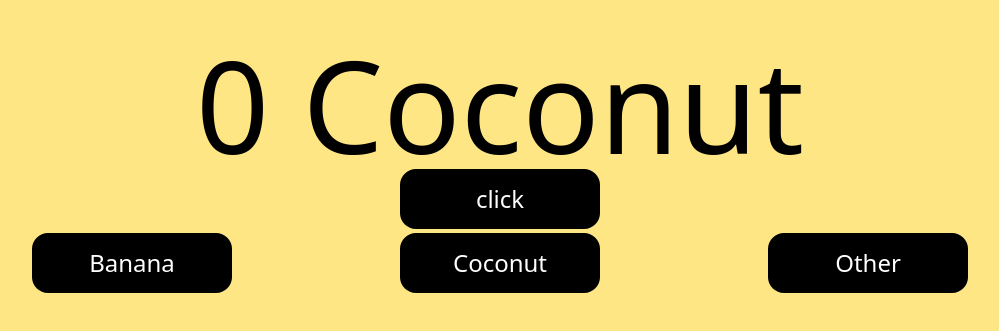
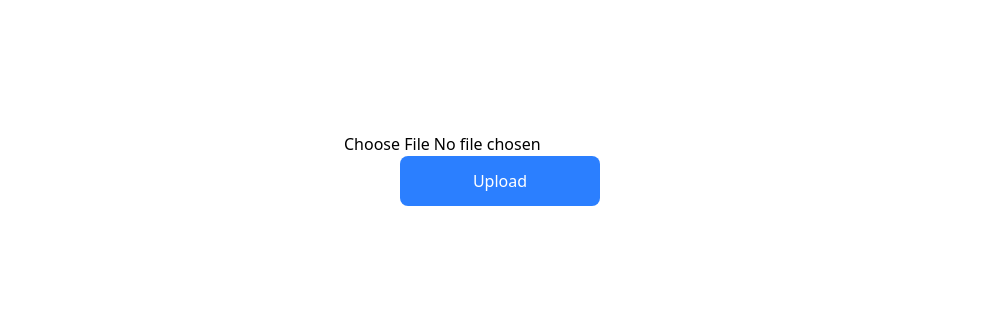
Before and after one commit to Chathura11/kv-audio-frontend, a React (Vite) app: page /testing in a window 1280 px wide. Shown: the part 231-562 px from the top of the page, without its empty margins (140-1139 px from the left). Built offline with nearby package versions, Linux system fonts and the light colour scheme.

Commit message:
modified

```diff
--- a/package.json
+++ b/package.json
@@ -10,14 +10,15 @@
     "preview": "vite preview"
   },
   "dependencies": {
-    "@tailwindcss/vite": "^4.0.9",
+    "@supabase/supabase-js": "^2.49.1",
+    "@tailwindcss/vite": "^4.0.15",
     "axios": "^1.8.3",
     "react": "^19.0.0",
     "react-dom": "^19.0.0",
     "react-hot-toast": "^2.5.2",
     "react-icons": "^5.5.0",
     "react-router-dom": "^6.30.0",
-    "tailwindcss": "^4.0.9"
+    "tailwindcss": "^4.0.15"
   },
   "devDependencies": {
     "@eslint/js": "^9.19.0",
--- a/src/components/header.jsx
+++ b/src/components/header.jsx
@@ -3,7 +3,7 @@ import { Link } from 'react-router-dom'
 
 function header() {
   return (
-    <header className='w-full h-[100px] shadow-xl flex justify-center items-center relative'>
+    <header className='w-full h-[100px] shadow-xl flex justify-center items-center relative bg-accent text-white'>
         <img src="logo.jpg" alt='logo' className='w-[100px] h-[100px] object-cover border-[1px] absolute left-1 rounded-full '/>
         <Link to="/" className='text-[25px] font-bold m-1'>Home</Link>
         <Link to="/contact" className='text-[25px] font-bold m-1'>Contact</Link>
--- a/src/components/testing.jsx
+++ b/src/components/testing.jsx
@@ -1,29 +1,22 @@
-import React, { useState } from 'react'
+import { useState } from "react"
+import mediaUpload from "../utils/mediaUpload";
 
 function testing() {
+  const [file,setFile] = useState(null);
 
-  const [count,setCount] = useState(0);
-  const[items,setItems]=useState("Coconut");
+  function UploadFile(){
+    console.log(file)
+    mediaUpload(file).then((url)=>{
+      console.log(url);
+    });
+  }
 
   return (
-    <div className='w-full h-screen bg-amber-200 flex flex-col justify-center items-center'>
-      <h1 className='text-9xl'>{count}  {items}</h1>
-      <button className='bg-black text-white text-2xl w-[200px] h-[60px] rounded-2xl' onClick={()=>{
-        const newCount = count+1
-        setCount(newCount)
-      }}>click</button>
-
-      <div className='flex justify-evenly w-full p-1'>
-      <button className='bg-black text-white text-2xl w-[200px] h-[60px] rounded-2xl' onClick={()=>{
-        setItems("Banana")
-      }}>Banana</button>
-      <button className='bg-black text-white text-2xl w-[200px] h-[60px] rounded-2xl' onClick={()=>{
-        setItems("Coconut")
-      }}>Coconut</button>
-      <button className='bg-black text-white text-2xl w-[200px] h-[60px] rounded-2xl' onClick={()=>{
-        setItems("Other")
-      }}>Other</button>
-      </div>
+    <div className='w-full h-screen flex flex-col justify-center items-center'>
+      <input type="file" onChange={(e)=>setFile(e.target.files[0])}/>
+      <button onClick={UploadFile} className="w-[200px] h-[50px] bg-blue-500 text-white py-2 rounded-lg hover:bg-blue-600 transition duration-75">
+        Upload
+      </button>
     </div>
   )
 }
--- a/src/index.css
+++ b/src/index.css
@@ -1 +1,7 @@
 @import "tailwindcss";
+
+@theme{
+    --color-primary: #FBFBFB;
+    --color-secondary:#E8f9FF;
+    --color-accent: #3674B5
+}
--- a/src/pages/home/homePage.jsx
+++ b/src/pages/home/homePage.jsx
@@ -11,7 +11,7 @@ function homePage() {
   return (
     <>
         <Header/>
-        <div className='h-[calc(100vh-100px)]'>
+        <div className='h-[calc(100vh-100px)] bg-primary'>
             <Routes path="/*">
 
                 <Route path='/contact' element={<Contact/>}/>
--- /dev/null
+++ b/src/utils/mediaUpload.jsx
@@ -0,0 +1,31 @@
+import {createClient} from '@supabase/supabase-js';
+
+const anon_key = "eyJhbGciOiJIUzI1NiIsInR5cCI6IkpXVCJ9.eyJpc3MiOiJzdXBhYmFzZSIsInJlZiI6InhlandyZWhpaXhqemh1ampienB2Iiwicm9sZSI6ImFub24iLCJpYXQiOjE3NDI3OTAyNjAsImV4cCI6MjA1ODM2NjI2MH0.8qMa-vENTsxQwC1Rr3q7Xn7WOQhYvehsErxZomVvcV8";
+
+const supabse_url = "https://xejwrehiixjzhujjbzpv.supabase.co";
+
+const supabase = createClient(supabse_url,anon_key);
+
+export default function mediaUpload(file){
+
+    return new Promise((resolve,reject)=>{
+        if(file === null){
+            reject("No file selected!")
+        }else{
+            const timeStamp = new Date().getTime();
+            const fileName = timeStamp+file.name;
+
+            supabase.storage.from("images").upload(fileName,file,{
+                cacheControl:'3600',
+                upsert:false
+            }).then(()=>{
+                const pulicUrl = supabase.storage.from("images").getPublicUrl(fileName).data.publicUrl;
+                resolve(pulicUrl);
+            }).catch((error)=>{
+                reject("Error uploading file!");
+            })
+        }
+    });
+
+
+}
```
Also changed, not shown: 1 other file (tests, documents, lock files or other folders).
